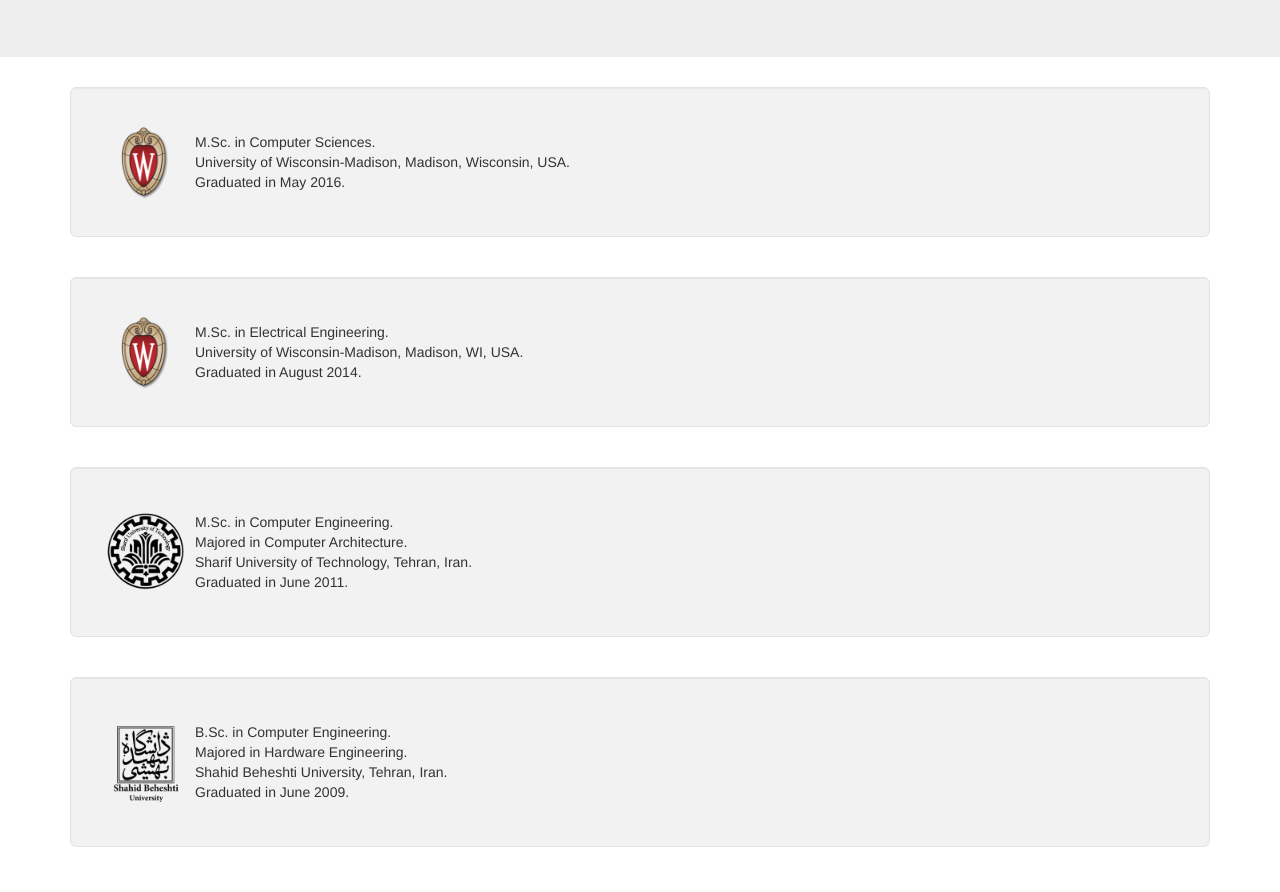
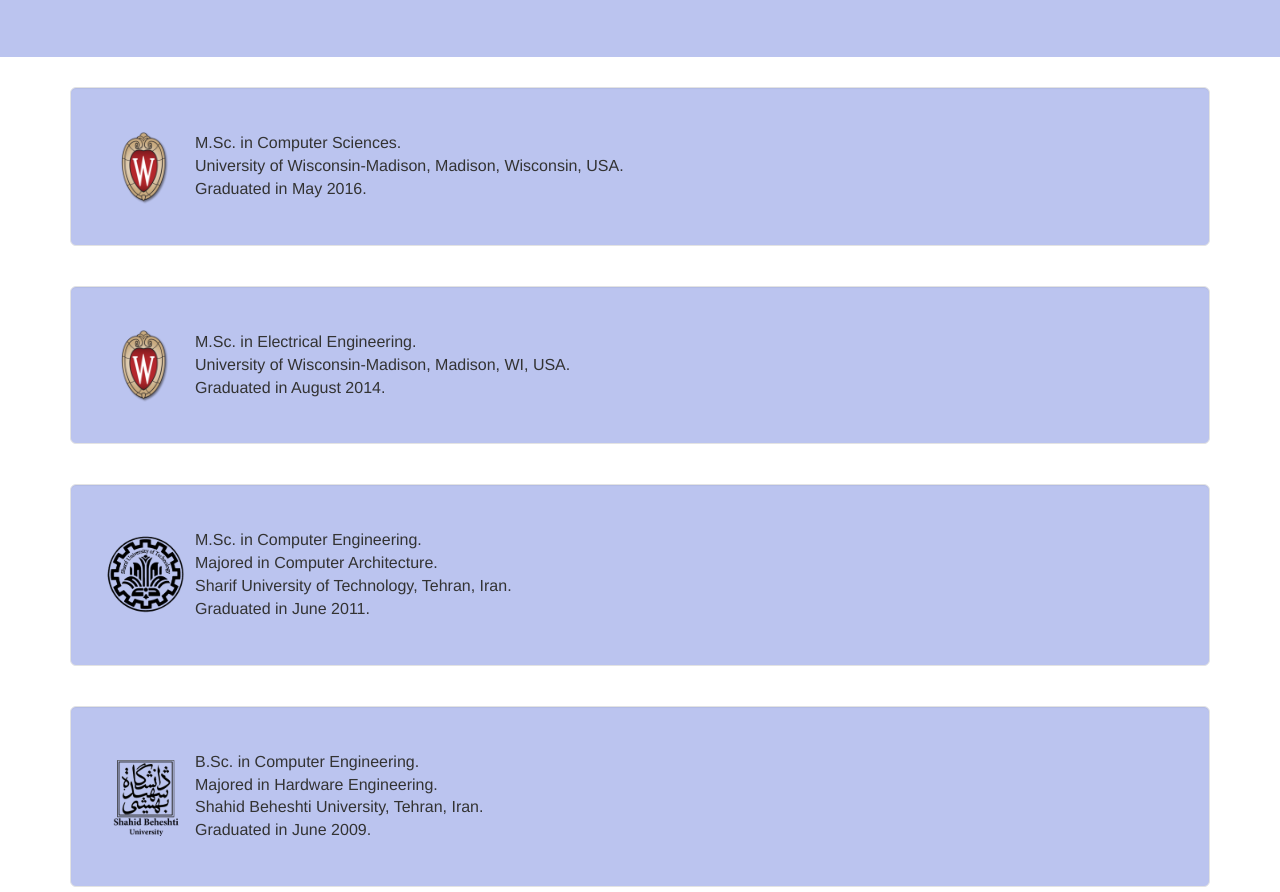
Before and after one commit to monajalal/monajalal.github.io, a plain HTML site: page education.html in a window 1280 px wide. Shown: the part 228-1120 px from the top of the page. Drawn offline with nearby package versions, Linux system fonts and the light colour scheme.

Commit message:
bg changed to lovely purple

```diff
--- a/assets/css/style.css
+++ b/assets/css/style.css
@@ -19,7 +19,6 @@
 body {
     font-family: 'Open Sans', sans-serif;
     line-height: 1.5;
-    font-size: 1rem;
 }
 
 .container {
@@ -313,3 +312,7 @@ h1::after {
 }
 
 */
+
+p, li, span, strong{
+    font-size: 16px;
+}
--- a/education.html
+++ b/education.html
@@ -57,7 +57,7 @@
 
     <div id="education" class="container p-t-2">
 
-        <div class = "well well-lg img-rounded" style="background-color: #F2F2F2; display: flex; align-items: center;">
+        <div class = "pink-well well well-lg img-rounded" style="background-color: #F2F2F2; display: flex; align-items: center;">
             <a href = "https://www.cs.wisc.edu/"><img class = "m-y-1" src="./assets/img/UW.png" alt="" style="width: 100px; height: auto; padding-right: 10px; padding-left: 10px;" /></a>
             <span class ="m-a-1 m-y-1" style="padding: 20px 0; display: inline-block;">
                 M.Sc. in Computer Sciences. </br>
@@ -69,7 +69,7 @@
 
 
 
-        <div class = "well well-lg img-rounded" style="background-color: #F2F2F2; display: flex; align-items: center;">
+        <div class = "pink-well well well-lg img-rounded" style="background-color: #F2F2F2; display: flex; align-items: center;">
             <a href = "https://www.engr.wisc.edu/department/electrical-computer-engineering/"><img class = "m-y-1" src="./assets/img/UW.png" alt="" style="width: 100px; height: auto; padding-right: 10px; padding-left: 10px;" /></a>
             <span class ="m-a-1 m-y-1" style="padding: 20px 0; display: inline-block;">
                  M.Sc. in Electrical Engineering.<br>
@@ -80,7 +80,7 @@
 
 
         <br>
-        <div class = "well well-lg img-rounded" style="background-color: #F2F2F2; display: flex; align-items: center;">
+        <div class = "pink-well well well-lg img-rounded" style="background-color: #F2F2F2; display: flex; align-items: center;">
             <a href = "http://ce.sharif.ir/"><img class = "m-y-1" src="./assets/img/sharif.png" alt="" style="width: 100px; height: auto; padding-right: 10px; padding-left: 10px;" /></a>
             <span class ="m-a-1 m-y-1" style="padding: 20px 0; display: inline-block;">
                 M.Sc. in Computer Engineering. </br>
@@ -96,7 +96,7 @@
 
 
 
-        <div class = "well well-lg img-rounded" style="background-color: #F2F2F2; display: flex; align-items: center;">
+        <div class = "pink-well well well-lg img-rounded" style="background-color: #F2F2F2; display: flex; align-items: center;">
             <a href = "http://en.sbu.ac.ir/"><img class = "m-y-1" src="./assets/img/sbu.png" alt="" style="width: 100px; height: auto; padding-right: 10px; padding-left: 10px;" /></a>
             <span class ="m-a-1 m-y-1" style="padding: 20px 0; display: inline-block;">
                 B.Sc. in Computer Engineering. </br>
@@ -122,15 +122,35 @@
 
 <script src="https://maxcdn.bootstrapcdn.com/bootstrap/4.0.0-alpha.2/js/bootstrap.min.js" integrity="sha384-vZ2WRJMwsjRMW/8U7i6PWi6AlO1L79snBrmgiDpgIWJ82z8eA5lenwvxbMV1PAh7" crossorigin="anonymous"></script>
 <script>
+    $(document).ready(function() {
+        $(".navbar").css({"background-color": "#bbc4ef"});
+        $(".jumbotron").css({"background-color": "#bbc4ef"});
+        $("li.active a").css("background", "#6479da");
+        $("li.active a").css("color", "white");
+        $(".well").css("background","#bbc4ef");
+    });
     $(".well").mouseenter(
             function(){
-                $(this).css('background-color','#33cccc');
+                $(this).css('background-color','#fccdd3');
             });
 
     $(".well").mouseleave(
             function(){
-                $(this).css('background-color','#f5f5f5');
+                $(this).css('background-color','#bbc4ef');
             });
+
+    $(".navbar-collapse li").hover(
+
+            function () {
+                $(this).css({"background-color":"#fccdd3"});
+            },
+
+            function () {
+                $(this).css({"background-color":"#bbc4ef"});
+            }
+    );
+
+
 </script>
 </body>
 </html>
```
Also changed, not shown: coursework.html (+25 -4 lines), experience.html (+23 -2 lines), honors.html (+23 -2 lines), index.html (+33 -0 lines), projects.html (+24 -3 lines), teaching.html (+23 -2 lines).
